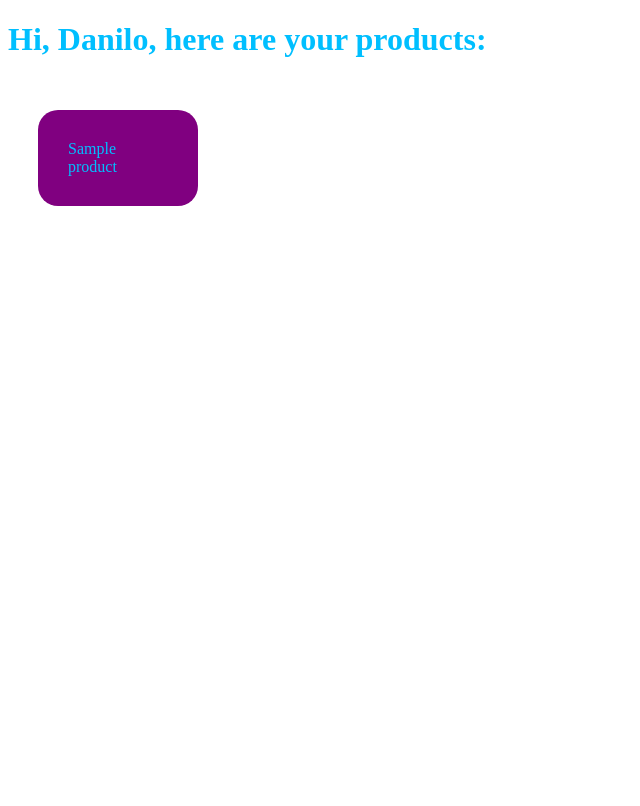
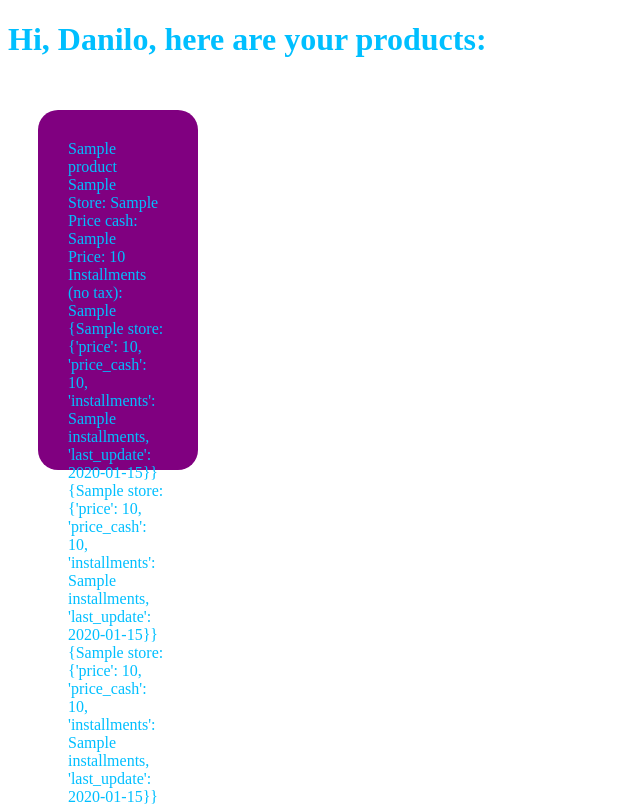
Before and after one commit to dkage/price_monitor, a Flask app: page / in a window 1280 px wide. Shown: the part 94-900 px from the top of the page, without its empty margins (0-640 px from the left). Before the commit the page ends 300 px from the top, so only its background shows below. Run offline with Flask 2, Linux system fonts and the light colour scheme; a database or web service that is not in the repository returns one stand-in record (values such as "Sample title"); some libraries are stand-ins or nearby versions.

Commit message:
Card structure

```diff
--- a/app/routes.py
+++ b/app/routes.py
@@ -17,7 +17,7 @@ def index():
     user = 'Danilo'  # TODO Maybe add login later?
 
     products_data = db_handler.products_info_and_prices()
-    return render_template("index.html", title="Home", user=user, products=products_data)
+    return render_template("index.html", title="Home", user=user, products=products_data, stores=stores_analyzed)
 
 
 @app.route('/favicon.ico')
--- a/app/templates/index.html
+++ b/app/templates/index.html
@@ -7,8 +7,22 @@
     {% for product_id in products %}
 
         <div class="product_card">
-            <div class="nome"> {{ products[product_id]['product_name'] }} </div>
+            <div class="product_info">
+                <div class="product_name"> {{ products[product_id]['product_name'] }} </div>
+                <div class="product_type"> {{ products[product_id]['product_type'] }} </div>
+            </div>
             <div class="prices">
+                <div class="best_prices">
+                    Store: {{ products[product_id]['best_store'] }} <br>
+                    Price cash: {{ products[product_id]['best_cash'] }} <br>
+                    Price: {{ products[product_id]['best_price'] }} <br>
+                    Installments (no tax): {{ products[product_id]['best_installment'] }}
+                </div>
+                <div class="current_prices">
+                    {% for store in stores %}
+                    {{ products[product_id]['current_prices'] }}
+                    {% endfor %}
+                </div>
             </div>
         </div>
     {% endfor %}
```
